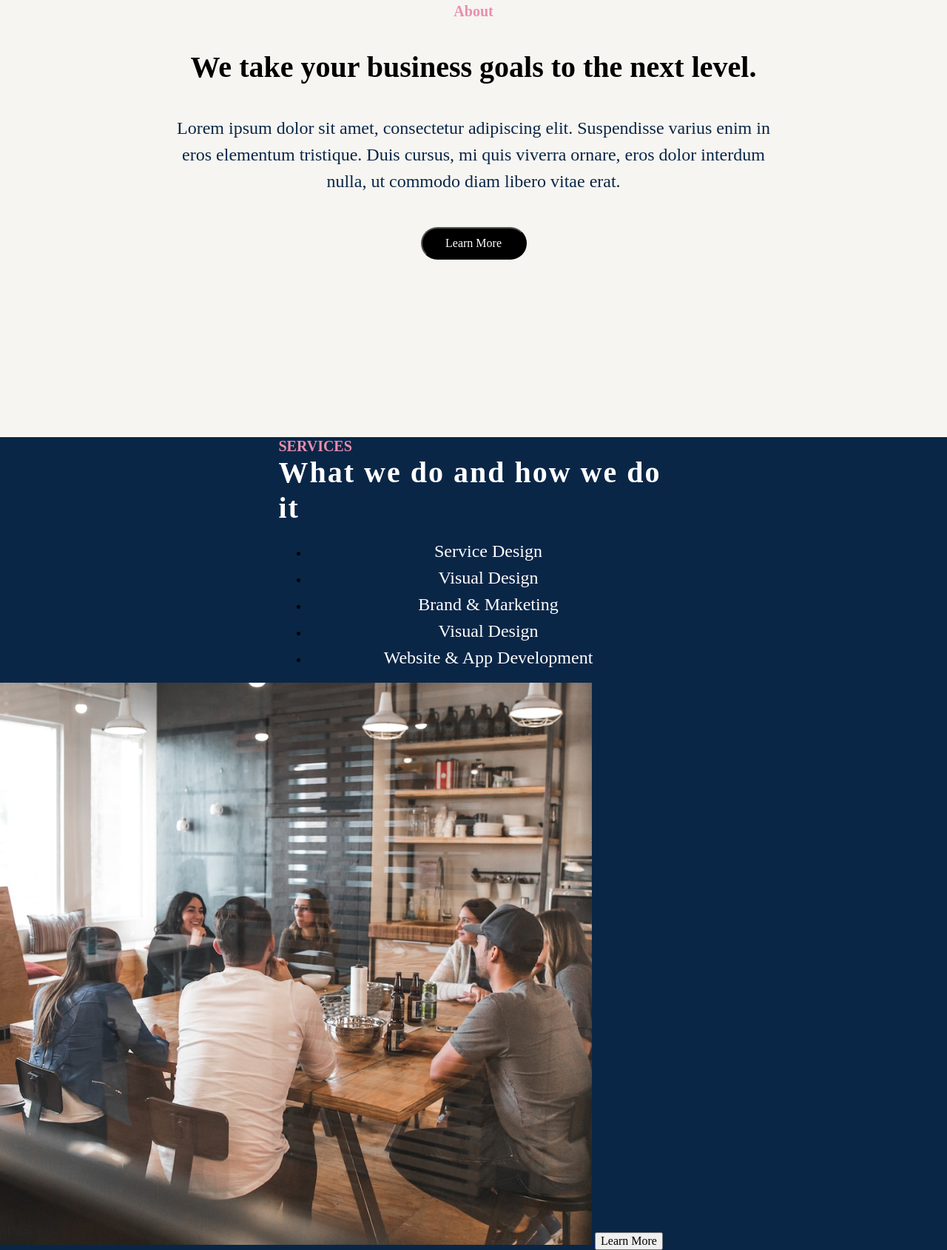
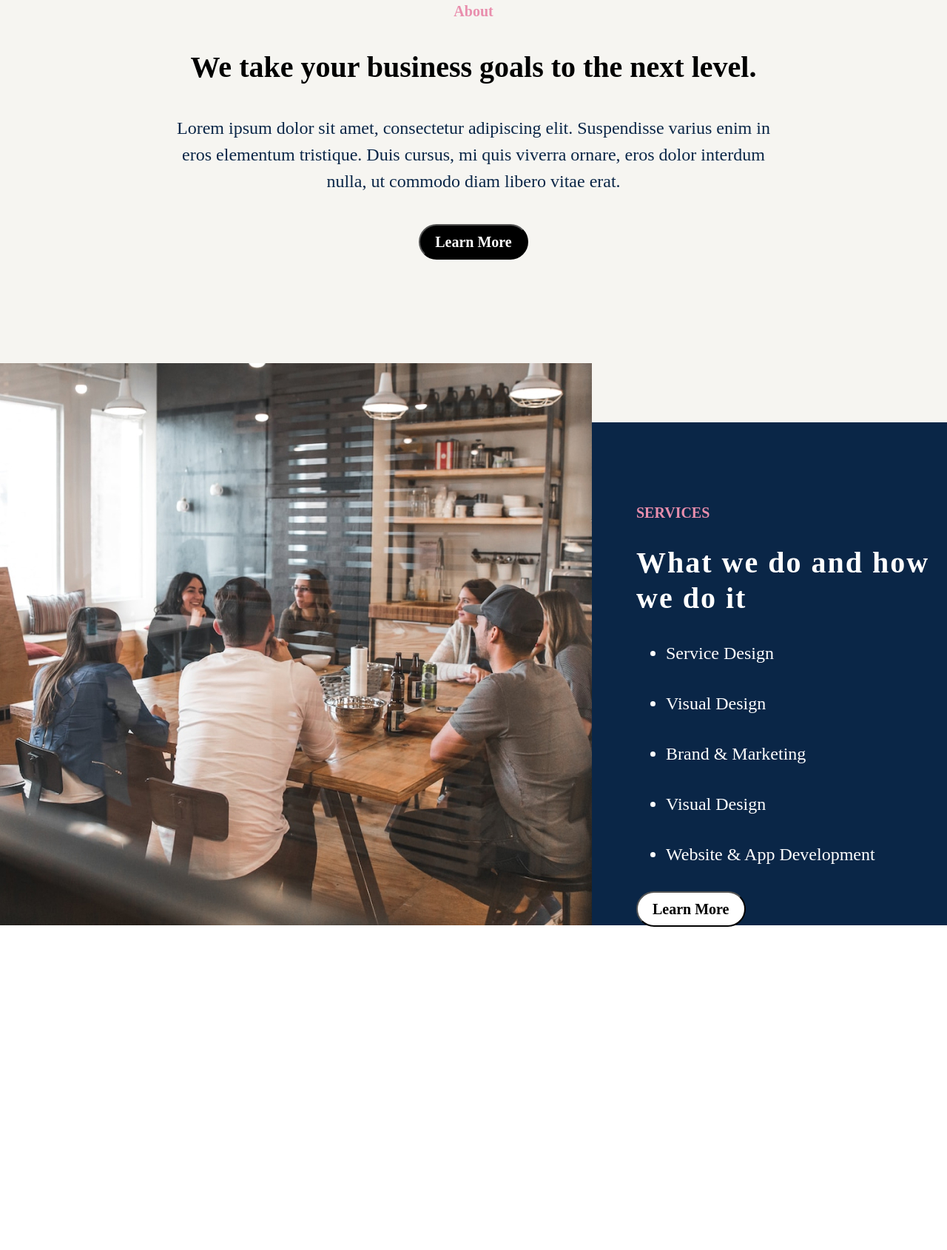
Before and after one commit to FialkaLesnaya/agency-landing-page, a plain HTML site: page index.html in a window 1280 px wide. Shown: the part 1227-2917 px from the top of the page at 74% size. After the commit the page ends 2480 px from the top, so only its background shows below. Drawn offline with Linux system fonts and the light colour scheme.

Commit message:
Блок services

```diff
--- a/blocks/about/__button/about__button.css
+++ b/blocks/about/__button/about__button.css
@@ -1,9 +1,11 @@
 .about__button {
-    background: #000; /* Синий цвет фона */
-    color: white; /* Белые буквы */
+    background: #000;
+    color: white;
     border-radius: 40px;
-    width: 143px;
-    height: 44px;
     padding: 10px 20px;
-    margin: 20px auto;
+    margin: 40px 0 0 0;
+    font-weight: 600;
+    font-size: 20px;
+    line-height: 24px;
+    cursor: pointer;
 }
--- a/blocks/about/__description/about__description.css
+++ b/blocks/about/__description/about__description.css
@@ -4,4 +4,5 @@
     line-height: 36px;
     text-align: center;
     color: #0A2647;
+    margin: 0;
 }
--- a/blocks/about/about.css
+++ b/blocks/about/about.css
@@ -1,6 +1,5 @@
 .about {
     background-color:#F6F5F1;
-    max-width: 1920px;
     padding: 220px 0;
     margin: auto;
     text-align: center;
--- a/blocks/services/__button/services__button.css
+++ b/blocks/services/__button/services__button.css
@@ -0,0 +1,11 @@
+.services__button {
+    background: #fff;
+    color: #000;
+    border-radius: 40px;
+    padding: 10px 20px;
+    margin-top: 32px;
+    font-weight: 600;
+    font-size: 20px;
+    line-height: 24px;
+    cursor: pointer;
+}
--- /dev/null
+++ b/blocks/services/__image/services__image.css
@@ -0,0 +1,9 @@
+.services__image {
+    background: url('../../../images/meeting_room.jpg') no-repeat center/contain;
+    width: 800px;
+    height: 760px;
+    position: absolute;
+    left: 0;
+    top: -80px;
+    z-index: 1;
+}
--- a/blocks/services/__menu-item/services__menu-item.css
+++ b/blocks/services/__menu-item/services__menu-item.css
@@ -0,0 +1,10 @@
+.services__menu-item {
+    color: #FFF;
+    font-weight: 400;
+    font-size: 24px;
+    line-height: 36px;
+}
+
+.services__menu-item+.services__menu-item {
+    margin-top: 32px;
+}
--- a/blocks/services/__menu-link/services__menu-link.css
+++ /dev/null
@@ -1,10 +0,0 @@
-.services__menu-link {
-    font-weight: 400;
-    font-size: 24px;
-    line-height: 36px;
-    color: #FFFFFF;
-    margin: 0;
-    padding: 0;
-    text-align: left;
-    text-decoration: none;
-}
--- a/blocks/services/__menu-list/services__menu-list.css
+++ b/blocks/services/__menu-list/services__menu-list.css
@@ -0,0 +1,3 @@
+.services__menu-list {
+    margin: 32px 0 0 0;
+}
--- a/blocks/services/__subtitle/services__subtitle.css
+++ b/blocks/services/__subtitle/services__subtitle.css
@@ -4,7 +4,7 @@
     line-height: 48px;
     letter-spacing: 0.05em;
     color: #FFFFFF;
-    margin: 0;
     padding: 0;
     text-align: left;
+    margin: 32px 0 0;
 }
--- a/blocks/services/__wraper/services__wraper.css
+++ b/blocks/services/__wraper/services__wraper.css
@@ -1,5 +1,7 @@
 .services__wraper {
-    max-width: 527px;
-    text-align: center;
+    padding: 110px 0 50px 860px;
+    height: 680px;
+    box-sizing: border-box;
     margin: auto;
+    position: relative;
 }
--- a/blocks/services/services.css
+++ b/blocks/services/services.css
@@ -1,4 +1,3 @@
 .services {
     background: #0A2647;
-    max-width: 1920px;
 }
--- a/index.html
+++ b/index.html
@@ -102,45 +102,37 @@
 
                 <ul class="services__menu-list">
                     <li class="services__menu-item">
-                        <a class="services__menu-link" href="#">
                         Service Design
-                        </a>
                     </li>
 
                     <li class="services__menu-item">
-                        <a class="services__menu-link" href="#">
                         Visual Design
-                        </a>
                     </li>
 
                     <li class="services__menu-item">
-                        <a class="services__menu-link" href="#">
                         Brand & Marketing
-                        </a>
                     </li>
 
                     <li class="services__menu-item">
-                        <a class="services__menu-link" href="#">
                         Visual Design
-                        </a>
                     </li>
 
                     <li class="services__menu-item">
-                        <a class="services__menu-link" href="#">
                         Website & App Development
-                        </a>
                     </li>
                 </ul>
 
-            </div>
-
-            <a class="services__logo-link" href="#" target="_self">
-                <img class="services__logo" src="./images/meeting_room.jpg" alt="logo">
-            </a>
 
                 <button class="services__button">
                     Learn More
                 </button>
+
+
+                <div class="services__image"></div>
+
+            </div>
+
+
         </section>
     </main>
 </body>
--- a/pages/index.css
+++ b/pages/index.css
@@ -27,10 +27,8 @@
 
 @import url('../blocks/services/services.css');
 @import url('../blocks/services/__button/services__button.css');
-@import url('../blocks/services/__logo-link/services__logo-link.css');
-@import url('../blocks/services/__logo/services__logo.css');
+@import url('../blocks/services/__image/services__image.css');
 @import url('../blocks/services/__menu-item/services__menu-item.css');
-@import url('../blocks/services/__menu-link/services__menu-link.css');
 @import url('../blocks/services/__menu-list/services__menu-list.css');
 @import url('../blocks/services/__subtitle/services__subtitle.css');
 @import url('../blocks/services/__title/services__title.css');
```
Also changed, not shown: blocks/services/__logo-link/services__logo-link.css (deleted), blocks/services/__logo/services__logo.css (deleted). Lines whose indentation alone changed are shown as unchanged.
